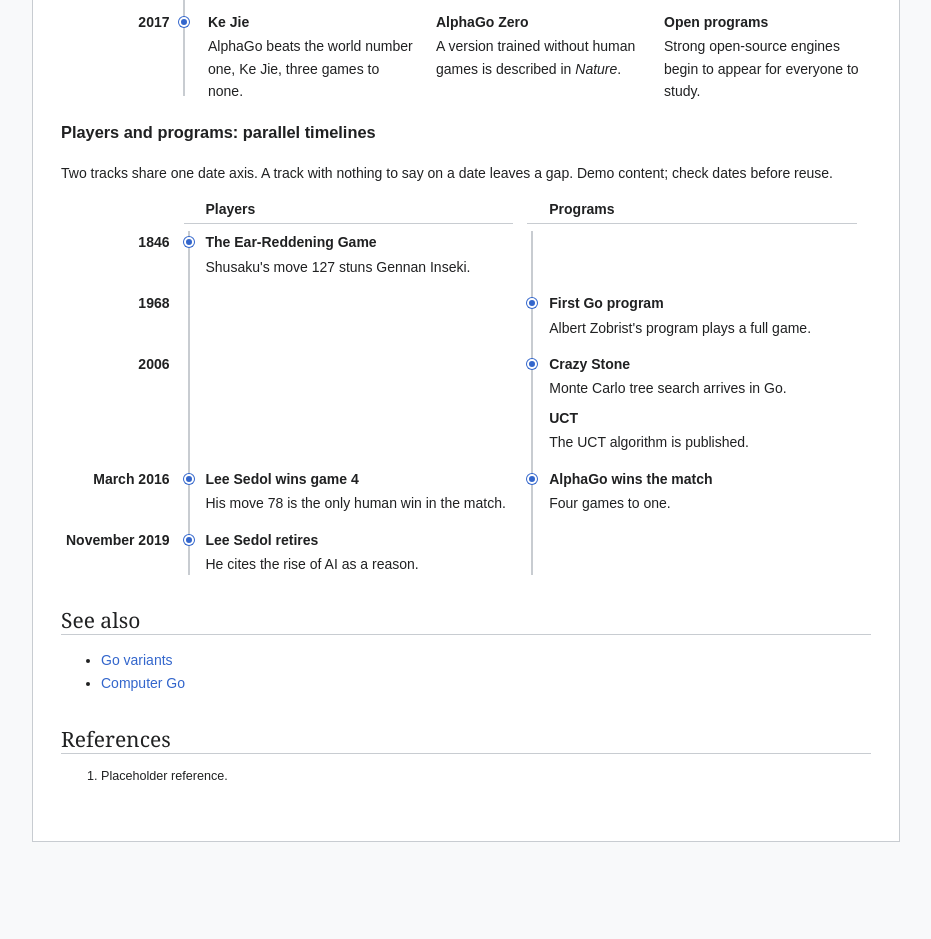
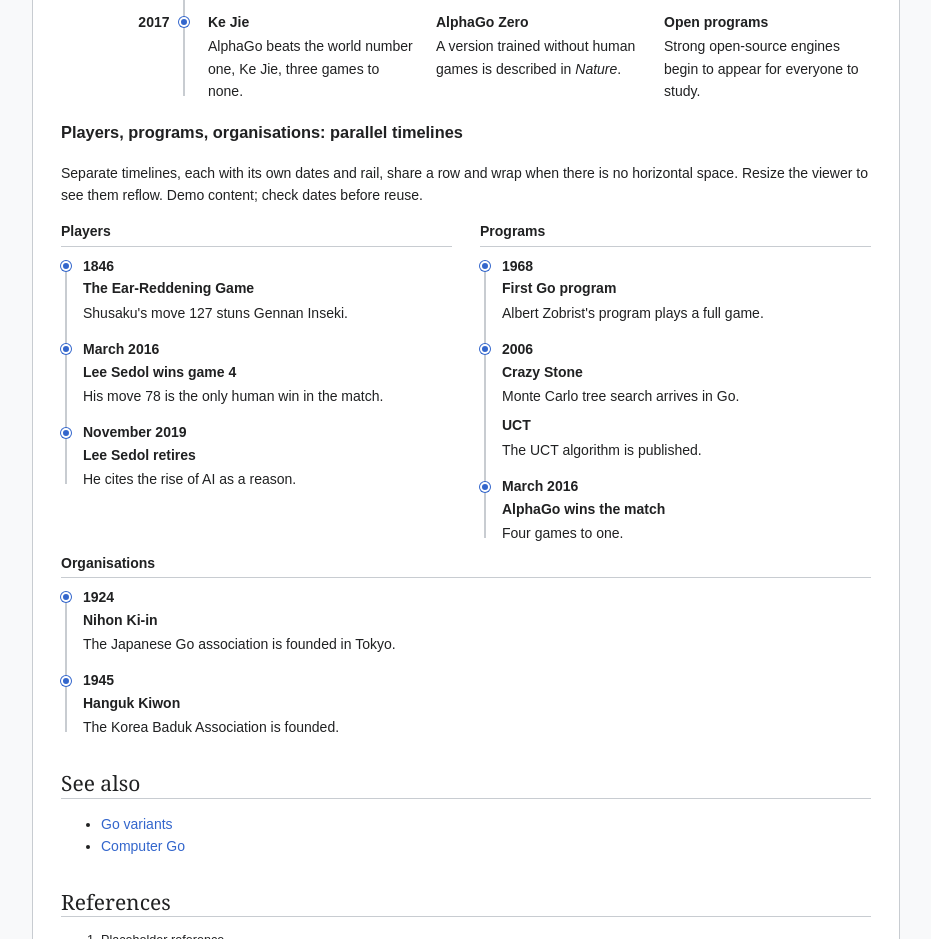
Before and after one commit to psygo/wikipedia_timeline, a plain HTML site: page prototype/article.html in a window 1280 px wide. Shown: the part 1320-2259 px from the top of the page, without its empty margins (174-1105 px from the left). Before the commit the page ends 2162 px from the top, so only its background shows below. Drawn offline with Linux system fonts and the light colour scheme.

Commit message:
Parallel timelines are separate timelines sharing a row
Replace the shared-axis tracks with a wrapping row of independent
timelines (wt-timelines), plus Timeline group wikitext template.

Co-Authored-By: Claude Sonnet 5.5 <noreply@anthropic.com>

```diff
--- a/prototype/article.html
+++ b/prototype/article.html
@@ -125,56 +125,76 @@ is narrow. Demo content; check dates before reuse.</p>
 	</li>
 </ol>
 
-<h3>Players and programs: parallel timelines</h3>
-<p>Two tracks share one date axis. A track with nothing to say on a date leaves a gap.
-Demo content; check dates before reuse.</p>
+<h3>Players, programs, organisations: parallel timelines</h3>
+<p>Separate timelines, each with its own dates and rail, share a row and wrap when there is
+no horizontal space. Resize the viewer to see them reflow. Demo content; check dates before reuse.</p>
 
-<ol class="wt-timeline wt-timeline--parallel">
-	<li class="wt-timeline__heads" aria-hidden="true"><span class="wt-timeline__head">Players</span><span class="wt-timeline__head">Programs</span></li>
+<div class="wt-timelines">
+	<div class="wt-timelines__col">
+		<div class="wt-timeline__heading">Players</div>
+		<ol class="wt-timeline">
 		<li class="wt-timeline__item">
 			<span class="wt-timeline__date">1846</span>
-		<div class="wt-timeline__cell"><span class="wt-timeline__track">Players</span><div class="wt-timeline__events"><div class="wt-timeline__event">
-			<span class="wt-timeline__title">The Ear-Reddening Game</span>
-			<div class="wt-timeline__text">Shusaku's move 127 stuns Gennan Inseki.</div>
-		</div></div></div>
-		<div class="wt-timeline__cell wt-timeline__cell--empty"><span class="wt-timeline__track">Programs</span></div>
+			<div class="wt-timeline__events">
+			<div class="wt-timeline__event"><span class="wt-timeline__title">The Ear-Reddening Game</span><div class="wt-timeline__text">Shusaku's move 127 stuns Gennan Inseki.</div></div>
+			</div>
 		</li>
 		<li class="wt-timeline__item">
+			<span class="wt-timeline__date">March 2016</span>
+			<div class="wt-timeline__events">
+			<div class="wt-timeline__event"><span class="wt-timeline__title">Lee Sedol wins game 4</span><div class="wt-timeline__text">His move 78 is the only human win in the match.</div></div>
+			</div>
+		</li>
+		<li class="wt-timeline__item">
+			<span class="wt-timeline__date">November 2019</span>
+			<div class="wt-timeline__events">
+			<div class="wt-timeline__event"><span class="wt-timeline__title">Lee Sedol retires</span><div class="wt-timeline__text">He cites the rise of AI as a reason.</div></div>
+			</div>
+		</li>
+		</ol>
+	</div>
+	<div class="wt-timelines__col">
+		<div class="wt-timeline__heading">Programs</div>
+		<ol class="wt-timeline">
+		<li class="wt-timeline__item">
 			<span class="wt-timeline__date">1968</span>
-		<div class="wt-timeline__cell wt-timeline__cell--empty"><span class="wt-timeline__track">Players</span></div>
-		<div class="wt-timeline__cell"><span class="wt-timeline__track">Programs</span><div class="wt-timeline__events"><div class="wt-timeline__event">
-			<span class="wt-timeline__title">First Go program</span>
-			<div class="wt-timeline__text">Albert Zobrist's program plays a full game.</div>
-		</div></div></div>
+			<div class="wt-timeline__events">
+			<div class="wt-timeline__event"><span class="wt-timeline__title">First Go program</span><div class="wt-timeline__text">Albert Zobrist's program plays a full game.</div></div>
+			</div>
 		</li>
 		<li class="wt-timeline__item">
 			<span class="wt-timeline__date">2006</span>
-		<div class="wt-timeline__cell wt-timeline__cell--empty"><span class="wt-timeline__track">Players</span></div>
-		<div class="wt-timeline__cell"><span class="wt-timeline__track">Programs</span><div class="wt-timeline__events">
+			<div class="wt-timeline__events">
 			<div class="wt-timeline__event"><span class="wt-timeline__title">Crazy Stone</span><div class="wt-timeline__text">Monte Carlo tree search arrives in Go.</div></div>
 			<div class="wt-timeline__event"><span class="wt-timeline__title">UCT</span><div class="wt-timeline__text">The UCT algorithm is published.</div></div>
-		</div></div>
+			</div>
 		</li>
 		<li class="wt-timeline__item">
 			<span class="wt-timeline__date">March 2016</span>
-		<div class="wt-timeline__cell"><span class="wt-timeline__track">Players</span><div class="wt-timeline__events"><div class="wt-timeline__event">
-			<span class="wt-timeline__title">Lee Sedol wins game 4</span>
-			<div class="wt-timeline__text">His move 78 is the only human win in the match.</div>
-		</div></div></div>
-		<div class="wt-timeline__cell"><span class="wt-timeline__track">Programs</span><div class="wt-timeline__events"><div class="wt-timeline__event">
-			<span class="wt-timeline__title">AlphaGo wins the match</span>
-			<div class="wt-timeline__text">Four games to one.</div>
-		</div></div></div>
+			<div class="wt-timeline__events">
+			<div class="wt-timeline__event"><span class="wt-timeline__title">AlphaGo wins the match</span><div class="wt-timeline__text">Four games to one.</div></div>
+			</div>
+		</li>
+		</ol>
+	</div>
+	<div class="wt-timelines__col">
+		<div class="wt-timeline__heading">Organisations</div>
+		<ol class="wt-timeline">
+		<li class="wt-timeline__item">
+			<span class="wt-timeline__date">1924</span>
+			<div class="wt-timeline__events">
+			<div class="wt-timeline__event"><span class="wt-timeline__title">Nihon Ki-in</span><div class="wt-timeline__text">The Japanese Go association is founded in Tokyo.</div></div>
+			</div>
 		</li>
 		<li class="wt-timeline__item">
-		<span class="wt-timeline__date">November 2019</span>
-		<div class="wt-timeline__cell"><span class="wt-timeline__track">Players</span><div class="wt-timeline__events"><div class="wt-timeline__event">
-			<span class="wt-timeline__title">Lee Sedol retires</span>
-			<div class="wt-timeline__text">He cites the rise of AI as a reason.</div>
-		</div></div></div>
-		<div class="wt-timeline__cell wt-timeline__cell--empty"><span class="wt-timeline__track">Programs</span></div>
+			<span class="wt-timeline__date">1945</span>
+			<div class="wt-timeline__events">
+			<div class="wt-timeline__event"><span class="wt-timeline__title">Hanguk Kiwon</span><div class="wt-timeline__text">The Korea Baduk Association is founded.</div></div>
+			</div>
 		</li>
 		</ol>
+	</div>
+</div>
 
 <h2>See also</h2>
 <ul>
--- a/prototype/timeline.css
+++ b/prototype/timeline.css
@@ -14,14 +14,11 @@
  *       div.wt-timeline__events            one or more events per dot,
  *         div.wt-timeline__event             side by side, wrapping
  *
- * Parallel tracks (ol.wt-timeline.wt-timeline--parallel): the shared date
- * axis stays on the left and each item holds one cell per track instead:
- *       div.wt-timeline__cell [--empty]
- *         span.wt-timeline__track          track name (label on narrow screens,
- *         div.wt-timeline__events            screen-reader only on wide ones)
- *   An optional first li.wt-timeline__heads shows the track names on wide screens.
+ * Parallel timelines (div.wt-timelines): several ol.wt-timeline side by side on
+ * one row, wrapping when there is no room. Each child is a div.wt-timelines__col
+ * (optional div.wt-timeline__heading, then the ol) and uses the compact layout.
  *
- * Wide layout:    [ date ] ---o--- [ events ]      (parallel: one rail per track)
+ * Wide layout:    [ date ] ---o--- [ events ]
  * Narrow layout:  o--- date / events, rail on the left
  */
 
@@ -124,27 +121,29 @@
 	border: 1px solid var( --border-color-subtle, #c8ccd1 );
 }
 
-/* Parallel tracks, narrow: stacked under the date, each with its label. */
-.wt-timeline__heads {
-	display: none;
+/* Several timelines on one row: each keeps its own dates and rail; the row wraps
+   when there is no horizontal space. Optional heading above each rail. */
+.wt-timelines {
+	display: flex;
+	flex-wrap: wrap;
+	gap: 0.5em 2em;
+	margin: 0.5em 0 1em;
 }
 
-.wt-timeline__cell {
-	margin-top: 0.25em;
+.wt-timelines__col {
+	flex: 1 1 18em;
+	min-width: 0;
 }
 
-.wt-timeline__cell--empty {
-	display: none;
+.wt-timelines .wt-timeline {
+	margin: 0;
 }
 
-.wt-timeline__track {
-	display: block;
-	margin-bottom: 0.15em;
-	color: var( --color-subtle, #54595d );
-	font-size: 88%;
+.wt-timeline__heading {
+	margin: 0 0 0.6em;
+	padding: 0 0 0.2em;
+	border-bottom: 1px solid var( --border-color-subtle, #c8ccd1 );
 	font-weight: bold;
-	letter-spacing: 0.02em;
-	text-transform: uppercase;
 }
 
 /* Wide: date column on the left, rail after it, content on the right. */
@@ -170,88 +169,25 @@
 		text-align: right;
 	}
 
-	/* Parallel: the shared date column, then one column (with its own rail) per track. */
-	.wt-timeline--parallel::before,
-	.wt-timeline--parallel .wt-timeline__item::before {
-		display: none;
+	/* Inside a group the columns are narrow whatever the window width, so they
+	   keep the compact layout: rail on the left, date above the events. */
+	.wt-timelines .wt-timeline::before {
+		left: 4px;
+		margin-left: 0;
 	}
 
-	.wt-timeline--parallel .wt-timeline__item {
-		display: grid;
-		grid-template-columns: 8.75em;
-		grid-auto-columns: minmax( 0, 1fr );
-		grid-auto-flow: column;
-		padding: 0;
+	.wt-timelines .wt-timeline__item {
+		padding-left: 22px;
 	}
 
-	.wt-timeline--parallel .wt-timeline__date {
+	.wt-timelines .wt-timeline__item::before {
+		left: 0;
+	}
+
+	.wt-timelines .wt-timeline__date {
 		position: static;
 		width: auto;
-		padding-right: 1em;
-	}
-
-	.wt-timeline__heads {
-		display: grid;
-		grid-auto-columns: minmax( 0, 1fr );
-		grid-auto-flow: column;
-		margin: 0 0 0.5em;
-		padding: 0 0 0 8.75em;
-	}
-
-	.wt-timeline__head {
-		margin-right: 1em;
-		padding: 0 0 0.2em 22px;
-		border-bottom: 1px solid var( --border-color-subtle, #c8ccd1 );
-		font-weight: bold;
-	}
-
-	.wt-timeline__cell,
-	.wt-timeline__cell--empty {
-		display: block;
-		position: relative;
-		margin: 0;
-		padding: 0 1em 1em 22px;
-	}
-
-	.wt-timeline__item:last-child .wt-timeline__cell {
-		padding-bottom: 0;
-	}
-
-	/* Each track's own rail, continuous even through empty cells. */
-	.wt-timeline__cell::before {
-		content: '';
-		position: absolute;
-		top: 0;
-		bottom: 0;
-		left: 4px;
-		width: 2px;
-		background: var( --border-color-subtle, #c8ccd1 );
-	}
-
-	/* Dots only where a track has an event. */
-	.wt-timeline__cell:not( .wt-timeline__cell--empty )::after {
-		content: '';
-		position: absolute;
-		top: calc( 0.8em - 5px );
-		left: 0;
-		box-sizing: border-box;
-		width: 10px;
-		height: 10px;
-		border: 2px solid var( --background-color-base, #fff );
-		border-radius: 50%;
-		background: var( --color-progressive, #36c );
-		box-shadow: 0 0 0 1px var( --color-progressive, #36c );
-	}
-
-	/* The track name stays available to screen readers. */
-	.wt-timeline__track {
-		position: absolute;
-		width: 1px;
-		height: 1px;
-		margin: -1px;
-		overflow: hidden;
-		clip: rect( 0, 0, 0, 0 );
-		white-space: nowrap;
+		text-align: left;
 	}
 }
 
--- a/template/Template_Timeline_styles.css
+++ b/template/Template_Timeline_styles.css
@@ -14,14 +14,11 @@
  *       div.wt-timeline__events            one or more events per dot,
  *         div.wt-timeline__event             side by side, wrapping
  *
- * Parallel tracks (ol.wt-timeline.wt-timeline--parallel): the shared date
- * axis stays on the left and each item holds one cell per track instead:
- *       div.wt-timeline__cell [--empty]
- *         span.wt-timeline__track          track name (label on narrow screens,
- *         div.wt-timeline__events            screen-reader only on wide ones)
- *   An optional first li.wt-timeline__heads shows the track names on wide screens.
+ * Parallel timelines (div.wt-timelines): several ol.wt-timeline side by side on
+ * one row, wrapping when there is no room. Each child is a div.wt-timelines__col
+ * (optional div.wt-timeline__heading, then the ol) and uses the compact layout.
  *
- * Wide layout:    [ date ] ---o--- [ events ]      (parallel: one rail per track)
+ * Wide layout:    [ date ] ---o--- [ events ]
  * Narrow layout:  o--- date / events, rail on the left
  */
 
@@ -124,27 +121,29 @@
 	border: 1px solid var( --border-color-subtle, #c8ccd1 );
 }
 
-/* Parallel tracks, narrow: stacked under the date, each with its label. */
-.wt-timeline__heads {
-	display: none;
+/* Several timelines on one row: each keeps its own dates and rail; the row wraps
+   when there is no horizontal space. Optional heading above each rail. */
+.wt-timelines {
+	display: flex;
+	flex-wrap: wrap;
+	gap: 0.5em 2em;
+	margin: 0.5em 0 1em;
 }
 
-.wt-timeline__cell {
-	margin-top: 0.25em;
+.wt-timelines__col {
+	flex: 1 1 18em;
+	min-width: 0;
 }
 
-.wt-timeline__cell--empty {
-	display: none;
+.wt-timelines .wt-timeline {
+	margin: 0;
 }
 
-.wt-timeline__track {
-	display: block;
-	margin-bottom: 0.15em;
-	color: var( --color-subtle, #54595d );
-	font-size: 88%;
+.wt-timeline__heading {
+	margin: 0 0 0.6em;
+	padding: 0 0 0.2em;
+	border-bottom: 1px solid var( --border-color-subtle, #c8ccd1 );
 	font-weight: bold;
-	letter-spacing: 0.02em;
-	text-transform: uppercase;
 }
 
 /* Wide: date column on the left, rail after it, content on the right. */
@@ -170,88 +169,25 @@
 		text-align: right;
 	}
 
-	/* Parallel: the shared date column, then one column (with its own rail) per track. */
-	.wt-timeline--parallel::before,
-	.wt-timeline--parallel .wt-timeline__item::before {
-		display: none;
+	/* Inside a group the columns are narrow whatever the window width, so they
+	   keep the compact layout: rail on the left, date above the events. */
+	.wt-timelines .wt-timeline::before {
+		left: 4px;
+		margin-left: 0;
 	}
 
-	.wt-timeline--parallel .wt-timeline__item {
-		display: grid;
-		grid-template-columns: 8.75em;
-		grid-auto-columns: minmax( 0, 1fr );
-		grid-auto-flow: column;
-		padding: 0;
+	.wt-timelines .wt-timeline__item {
+		padding-left: 22px;
 	}
 
-	.wt-timeline--parallel .wt-timeline__date {
+	.wt-timelines .wt-timeline__item::before {
+		left: 0;
+	}
+
+	.wt-timelines .wt-timeline__date {
 		position: static;
 		width: auto;
-		padding-right: 1em;
-	}
-
-	.wt-timeline__heads {
-		display: grid;
-		grid-auto-columns: minmax( 0, 1fr );
-		grid-auto-flow: column;
-		margin: 0 0 0.5em;
-		padding: 0 0 0 8.75em;
-	}
-
-	.wt-timeline__head {
-		margin-right: 1em;
-		padding: 0 0 0.2em 22px;
-		border-bottom: 1px solid var( --border-color-subtle, #c8ccd1 );
-		font-weight: bold;
-	}
-
-	.wt-timeline__cell,
-	.wt-timeline__cell--empty {
-		display: block;
-		position: relative;
-		margin: 0;
-		padding: 0 1em 1em 22px;
-	}
-
-	.wt-timeline__item:last-child .wt-timeline__cell {
-		padding-bottom: 0;
-	}
-
-	/* Each track's own rail, continuous even through empty cells. */
-	.wt-timeline__cell::before {
-		content: '';
-		position: absolute;
-		top: 0;
-		bottom: 0;
-		left: 4px;
-		width: 2px;
-		background: var( --border-color-subtle, #c8ccd1 );
-	}
-
-	/* Dots only where a track has an event. */
-	.wt-timeline__cell:not( .wt-timeline__cell--empty )::after {
-		content: '';
-		position: absolute;
-		top: calc( 0.8em - 5px );
-		left: 0;
-		box-sizing: border-box;
-		width: 10px;
-		height: 10px;
-		border: 2px solid var( --background-color-base, #fff );
-		border-radius: 50%;
-		background: var( --color-progressive, #36c );
-		box-shadow: 0 0 0 1px var( --color-progressive, #36c );
-	}
-
-	/* The track name stays available to screen readers. */
-	.wt-timeline__track {
-		position: absolute;
-		width: 1px;
-		height: 1px;
-		margin: -1px;
-		overflow: hidden;
-		clip: rect( 0, 0, 0, 0 );
-		white-space: nowrap;
+		text-align: left;
 	}
 }
 
```
Also changed, not shown: Docs.md (+3 -4 lines), README.md, 5 other files. Lines whose indentation alone changed are shown as unchanged.
